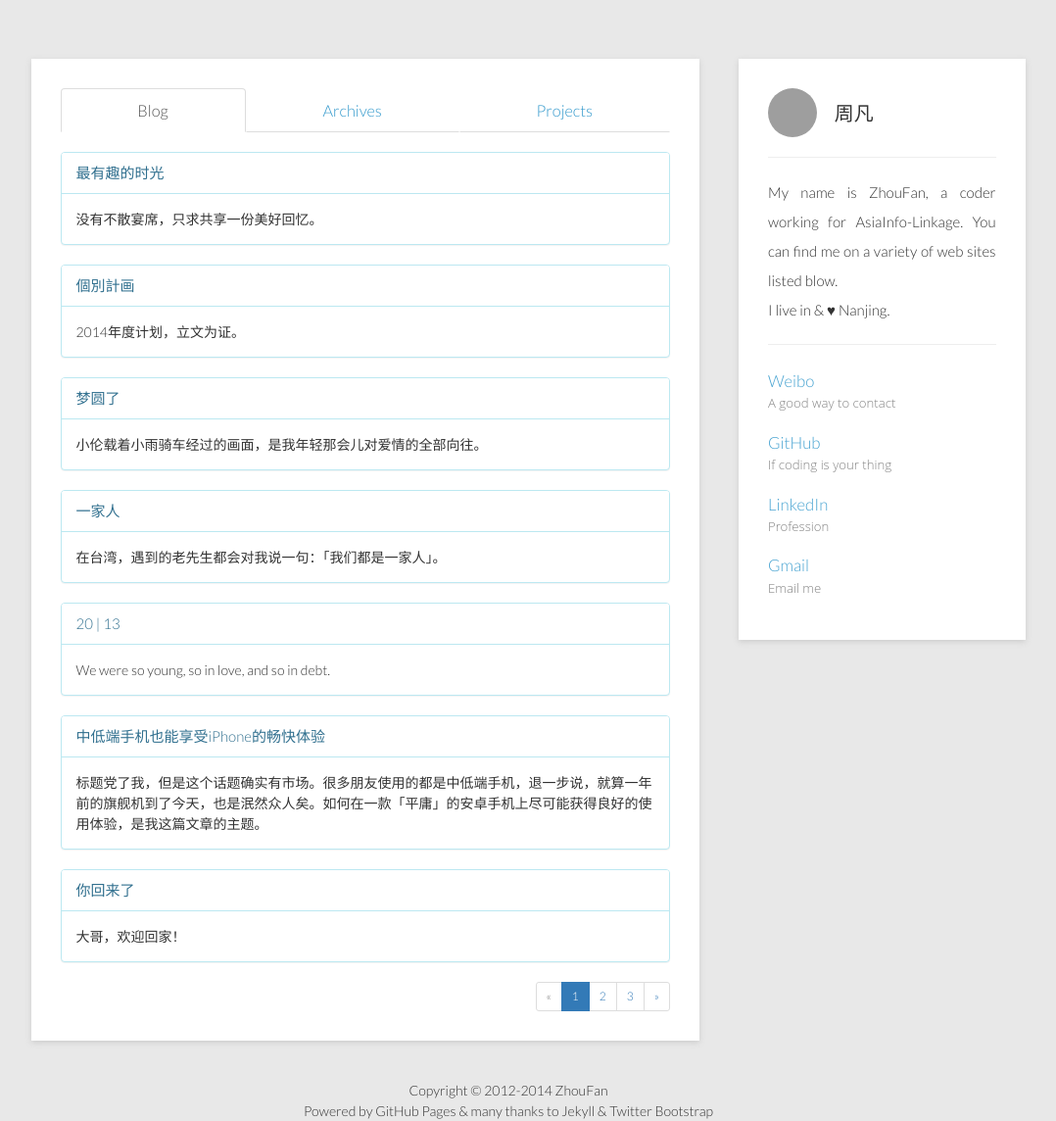
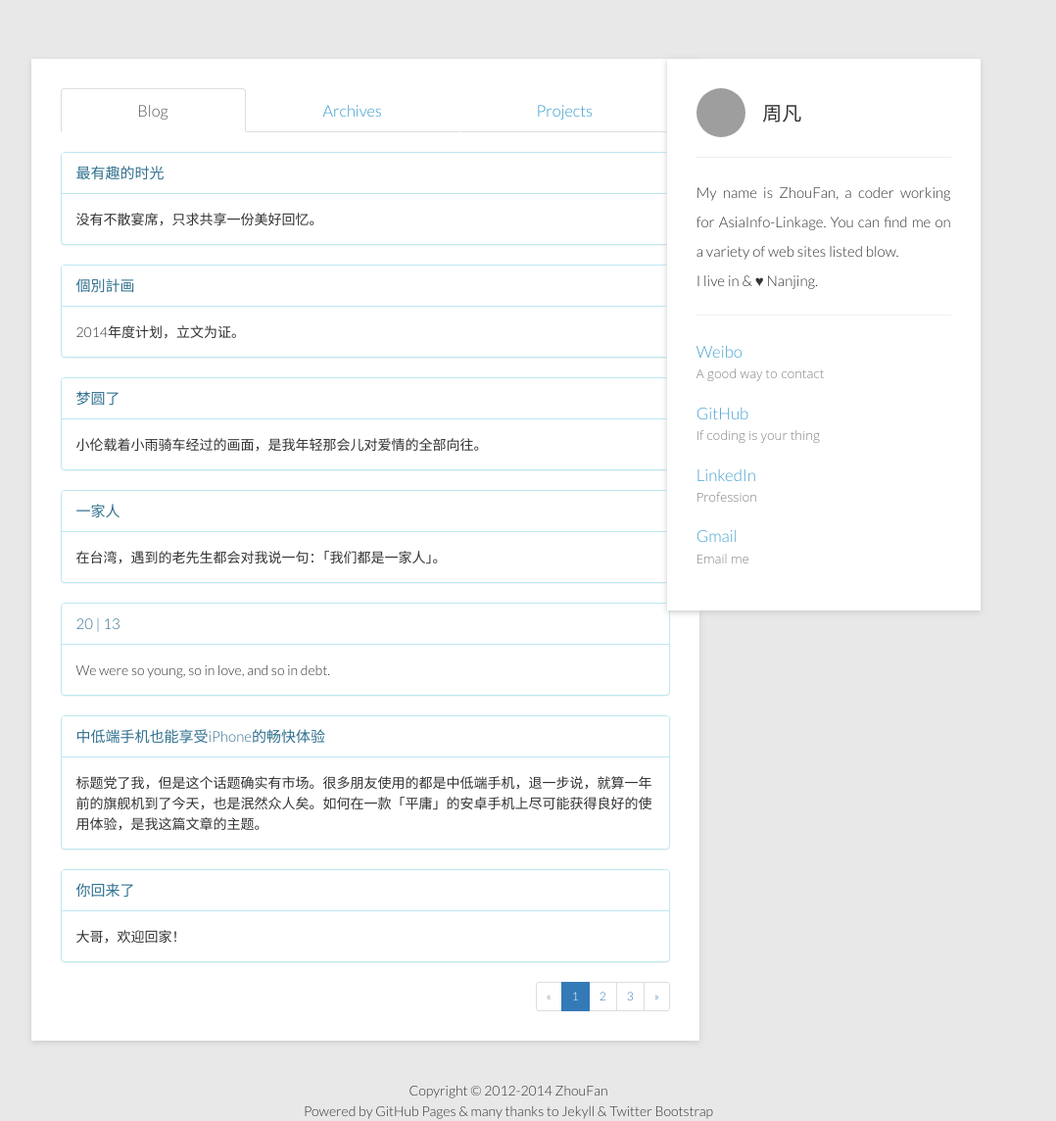
Before and after one commit to zhoufan2013/zhoufan2013.github.io, a Jekyll site: the page built from index.html, in a window 1280 px wide and 1144 px high. Shown: the whole window at 98% size, without its empty margins (121-1199 px from the left). Built offline with Jekyll 4.4.1, drawn with Linux system fonts in a browser that asks for light colours; nearby versions of some CDN libraries; Markdown is read by kramdown in place of the engine named in the settings; the list of posts is cut into pages by our own code; grey boxes are pictures that could not be loaded.

Commit message:
update responsive

```diff
--- a/_includes/introduction.html
+++ b/_includes/introduction.html
@@ -1,6 +1,6 @@
 {% assign logo = '<img class="avatar-logo" src="http://zhoufan.qiniudn.com/goodboy.jpg" alt="zhoufan.org" />' %}
 
-<div class="col-md-3 col-md-offset-1 hidden-xs hidden-sm minus-height front-page-right">
+<div class="col-md-3 col-md-offset-7 hidden-xs hidden-sm minus-height front-page-right" data-spy="affix">
 	<div>
 		<a href="http://zhoufan.org">{{ logo }}</a>  <span class="zhoufan-name">周凡</span>
 	</div>
--- a/_layouts/default.html
+++ b/_layouts/default.html
@@ -35,6 +35,8 @@
         ga('send', 'pageview');
 
     </script>
+
+
     <script type="text/javascript">
         $(function(){
             $('.home-follow').click(function(e){
@@ -53,5 +55,4 @@
   <!-- Placed at the end of the document so the pages load faster -->
 
   <script src="http://cdn.bootcss.com/twitter-bootstrap/3.0.3/js/bootstrap.min.js"></script>
-
 </html>
--- a/css/style.css
+++ b/css/style.css
@@ -265,7 +265,6 @@ small{
 	background-color: #fff;
 	padding: 30px;
 	box-shadow: 0 2px 6px #ccc;
-	margin-left: 40px;
 }
 
 /*  */
```
Also changed, not shown: _layouts/post.html (line endings or trailing spaces).
